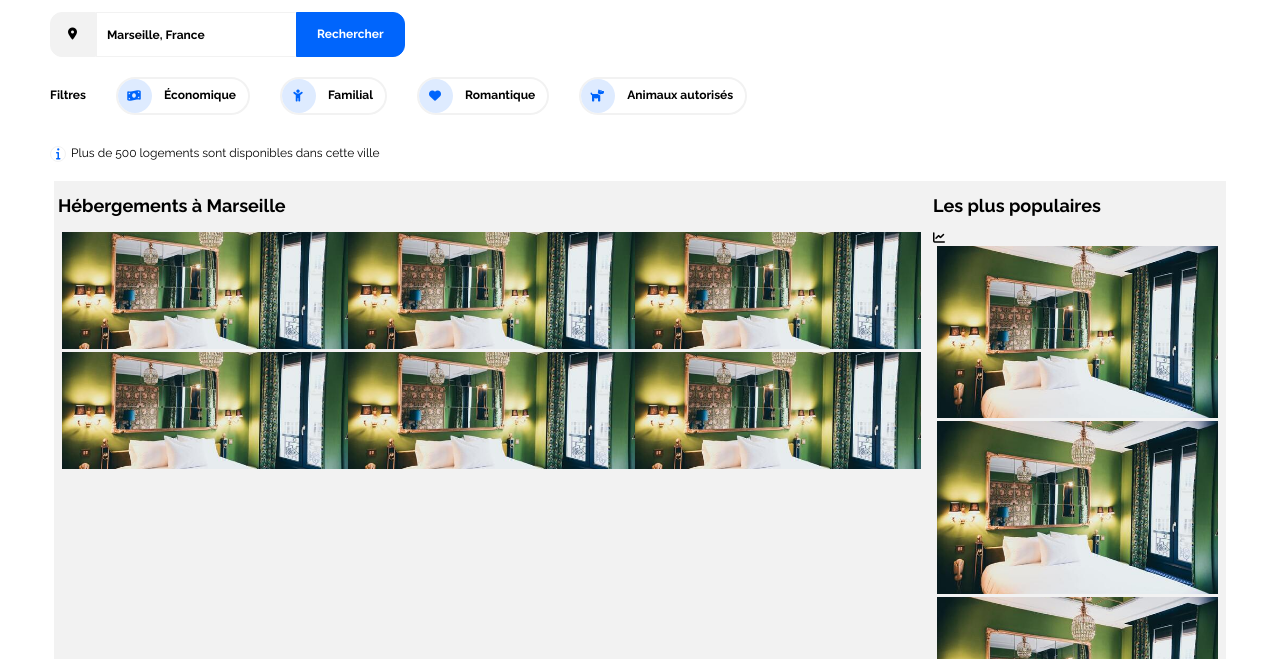
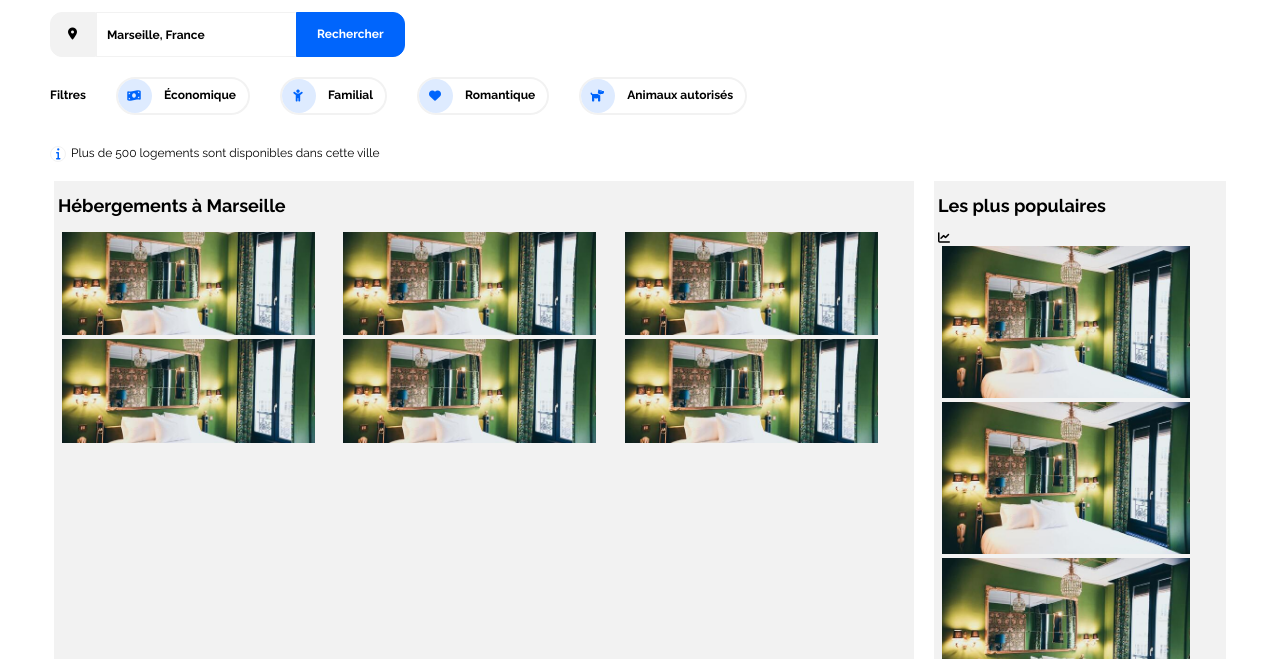
Before and after one commit to OCform/Booki, a plain HTML site: page index.html in a window 1280 px wide. Shown: the part 141-800 px from the top of the page. Drawn offline with nearby package versions, Linux system fonts and the light colour scheme.

Commit message:
add adjustments hebergements and populaires

```diff
--- a/css/style.css
+++ b/css/style.css
@@ -279,8 +279,10 @@ main div.information p {
 .row-1 {
   display: -ms-flexbox; /* IE10 */
   display: flex;
+  align-content: space-between;
   -ms-flex-wrap: wrap; /* IE10 */
   flex-wrap: wrap;
+  gap: 20px;
   padding: 0 4px;
 }
 
--- a/index.html
+++ b/index.html
@@ -73,18 +73,18 @@
 
           <div class="row-1-1">
             <div class="column-1-1">
-              <img src="images/hebergements/4_small/emile-guillemot-Bj_rcSC5XfE-unsplash.jpg" style="width: 100%;height: 30%;object-fit:cover">
-              <img src="images/hebergements/4_small/emile-guillemot-Bj_rcSC5XfE-unsplash.jpg" style="width: 100%;height: 30%;object-fit:cover">
+              <img src="images/hebergements/4_small/emile-guillemot-Bj_rcSC5XfE-unsplash.jpg" style="width: 90%;height: 30%;object-fit:cover">
+              <img src="images/hebergements/4_small/emile-guillemot-Bj_rcSC5XfE-unsplash.jpg" style="width: 90%;height: 30%;object-fit:cover">
             </div>
 
             <div class="column-1-2">
-              <img src="images/hebergements/4_small/emile-guillemot-Bj_rcSC5XfE-unsplash.jpg" style="width: 100%;height: 30%;object-fit:cover">
-              <img src="images/hebergements/4_small/emile-guillemot-Bj_rcSC5XfE-unsplash.jpg" style="width: 100%;height: 30%;object-fit:cover">
+              <img src="images/hebergements/4_small/emile-guillemot-Bj_rcSC5XfE-unsplash.jpg" style="width: 90%;height: 30%;object-fit:cover">
+              <img src="images/hebergements/4_small/emile-guillemot-Bj_rcSC5XfE-unsplash.jpg" style="width: 90%;height: 30%;object-fit:cover">
             </div>
 
             <div class="column-1-3">
-              <img src="images/hebergements/4_small/emile-guillemot-Bj_rcSC5XfE-unsplash.jpg" style="width: 100%;height: 30%;object-fit:cover">
-              <img src="images/hebergements/4_small/emile-guillemot-Bj_rcSC5XfE-unsplash.jpg" style="width: 100%;height: 30%;object-fit:cover">
+              <img src="images/hebergements/4_small/emile-guillemot-Bj_rcSC5XfE-unsplash.jpg" style="width: 90%;height: 30%;object-fit:cover">
+              <img src="images/hebergements/4_small/emile-guillemot-Bj_rcSC5XfE-unsplash.jpg" style="width: 90%;height: 30%;object-fit:cover">
             </div>
           </div>
         </div>
@@ -97,9 +97,9 @@
 
         	  <div class="row-1-2">
           	  <div class="column-2-2">
-                <img src="images/hebergements/4_small/emile-guillemot-Bj_rcSC5XfE-unsplash.jpg" style="width: 100%;height: 30%;object-fit:cover">
-                <img src="images/hebergements/4_small/emile-guillemot-Bj_rcSC5XfE-unsplash.jpg" style="width: 100%;height: 30%;object-fit:cover">
-                <img src="images/hebergements/4_small/emile-guillemot-Bj_rcSC5XfE-unsplash.jpg" style="width: 100%;height: 30%;object-fit:cover">
+                <img src="images/hebergements/4_small/emile-guillemot-Bj_rcSC5XfE-unsplash.jpg" style="width: 90%;height: 30%;object-fit:cover">
+                <img src="images/hebergements/4_small/emile-guillemot-Bj_rcSC5XfE-unsplash.jpg" style="width: 90%;height: 30%;object-fit:cover">
+                <img src="images/hebergements/4_small/emile-guillemot-Bj_rcSC5XfE-unsplash.jpg" style="width: 90%;height: 30%;object-fit:cover">
               </div>
             </div>
           </div>
```
